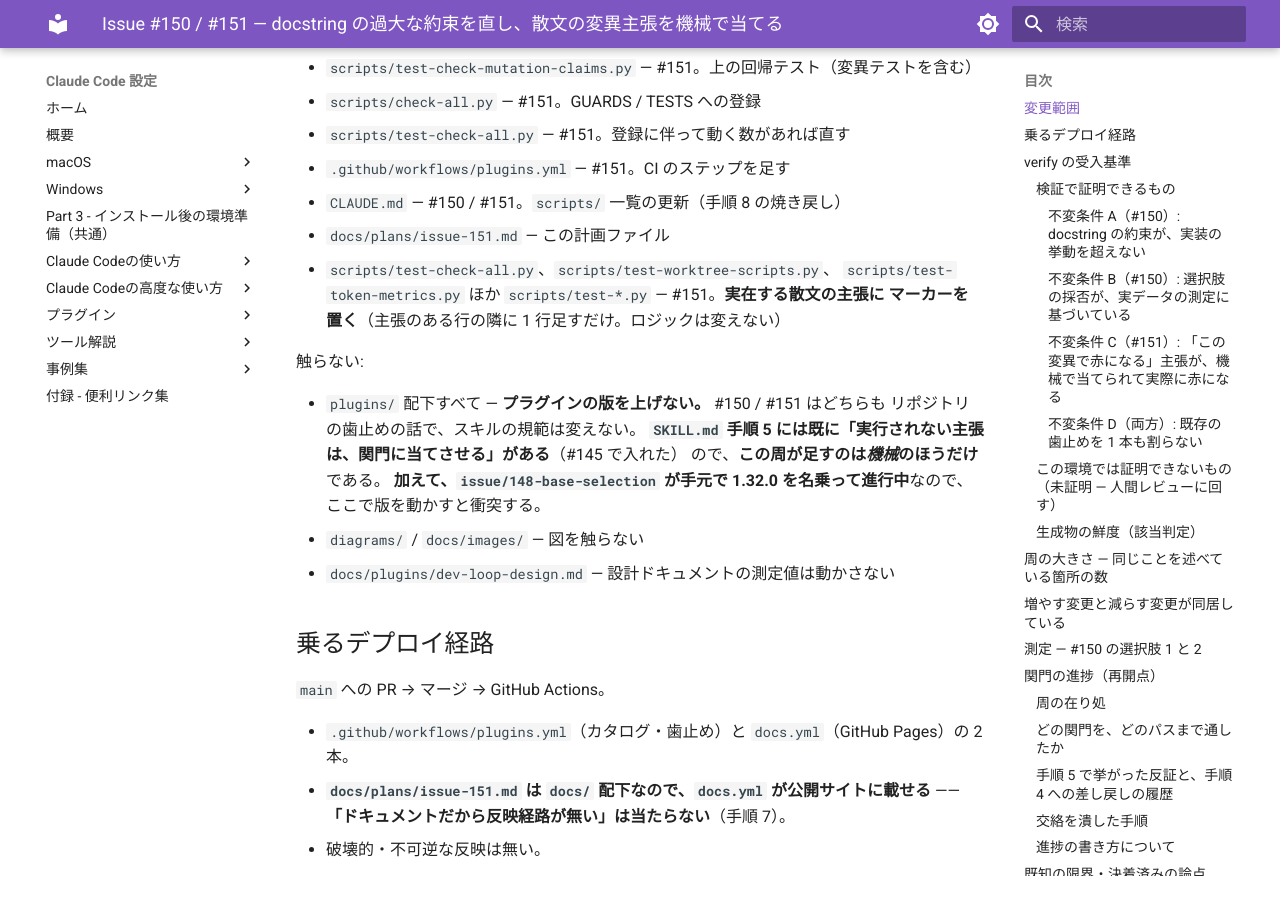
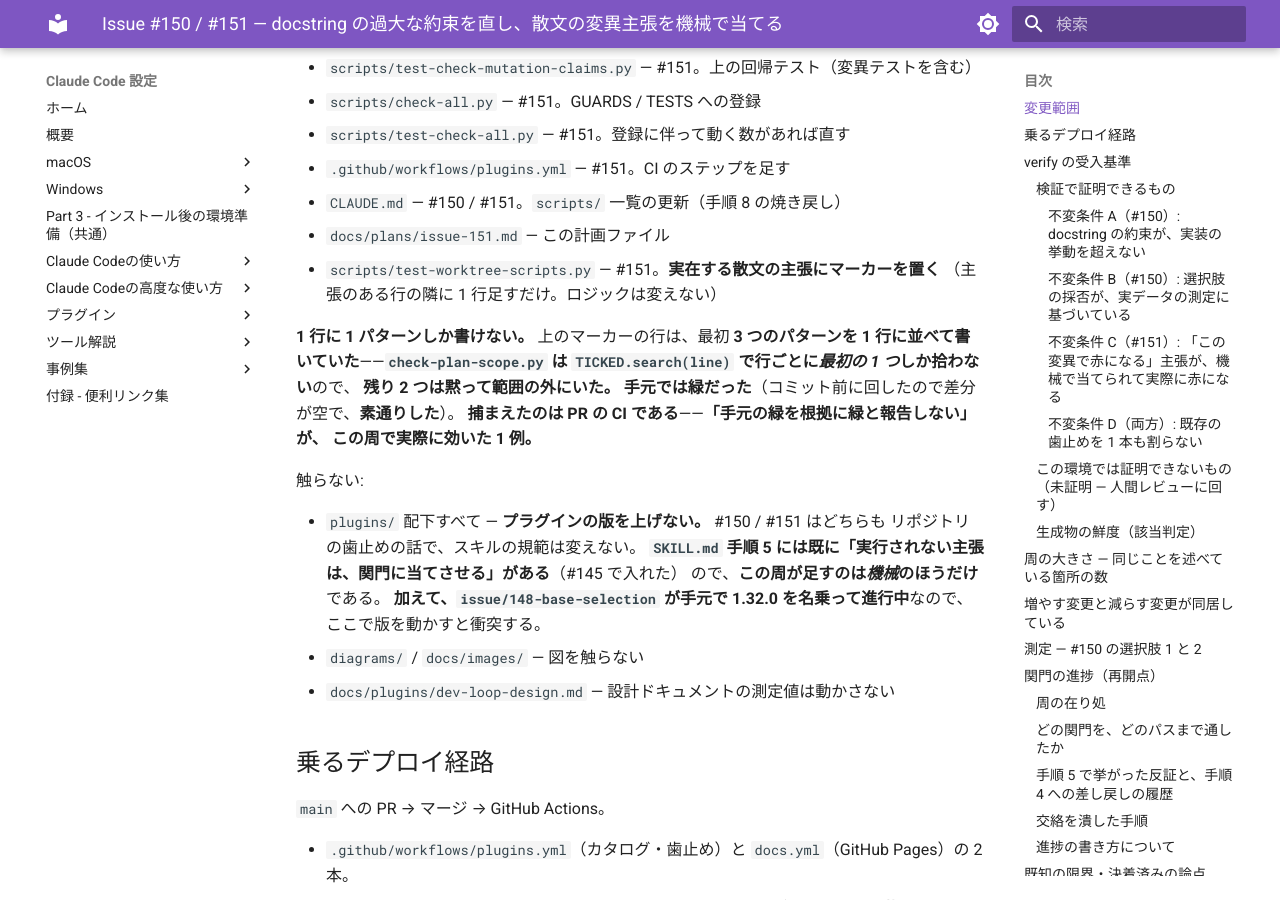
Before and after one commit to hdknr/claude-code-setup, an MkDocs documentation site: the page built from docs/plans/issue-151.md, in a window 1280 px wide and 900 px high, scrolled down 553 px. Built offline with MkDocs 1.6.1 and Material for MkDocs 9.7.7, drawn with Linux system fonts in a browser that asks for light colours.

Commit message:
fix(plans): 変更範囲は 1 行 1 パターン — 3 つ並べた行は最初の 1 つしか拾われない (#151)
手元で check-all.py を回したのはコミット前で、差分が空だったため
check-plan-scope.py が素通りしていた。PR の CI が捕まえた。

Co-Authored-By: Claude Opus 5 (1M context) <noreply@anthropic.com>

```diff
--- a/docs/plans/issue-151.md
+++ b/docs/plans/issue-151.md
@@ -19,9 +19,16 @@
 - `.github/workflows/plugins.yml` — #151。CI のステップを足す
 - `CLAUDE.md` — #150 / #151。`scripts/` 一覧の更新（手順 8 の焼き戻し）
 - `docs/plans/issue-151.md` — この計画ファイル
-- `scripts/test-check-all.py`、`scripts/test-worktree-scripts.py`、
-  `scripts/test-token-metrics.py` ほか `scripts/test-*.py` — #151。**実在する散文の主張に
-  マーカーを置く**（主張のある行の隣に 1 行足すだけ。ロジックは変えない）
+- `scripts/test-worktree-scripts.py` — #151。**実在する散文の主張にマーカーを置く**
+  （主張のある行の隣に 1 行足すだけ。ロジックは変えない）
+
+**1 行に 1 パターンしか書けない。** 上のマーカーの行は、最初
+**3 つのパターンを 1 行に並べて書いていた**——**`check-plan-scope.py` は
+`TICKED.search(line)` で行ごとに*最初の 1 つ*しか拾わない**ので、
+**残り 2 つは黙って範囲の外にいた。**
+**手元では緑だった**（コミット前に回したので差分が空で、**素通りした**）。
+**捕まえたのは PR の CI である**——**「手元の緑を根拠に緑と報告しない」が、
+この周で実際に効いた 1 例。**
 
 触らない:
 
```
